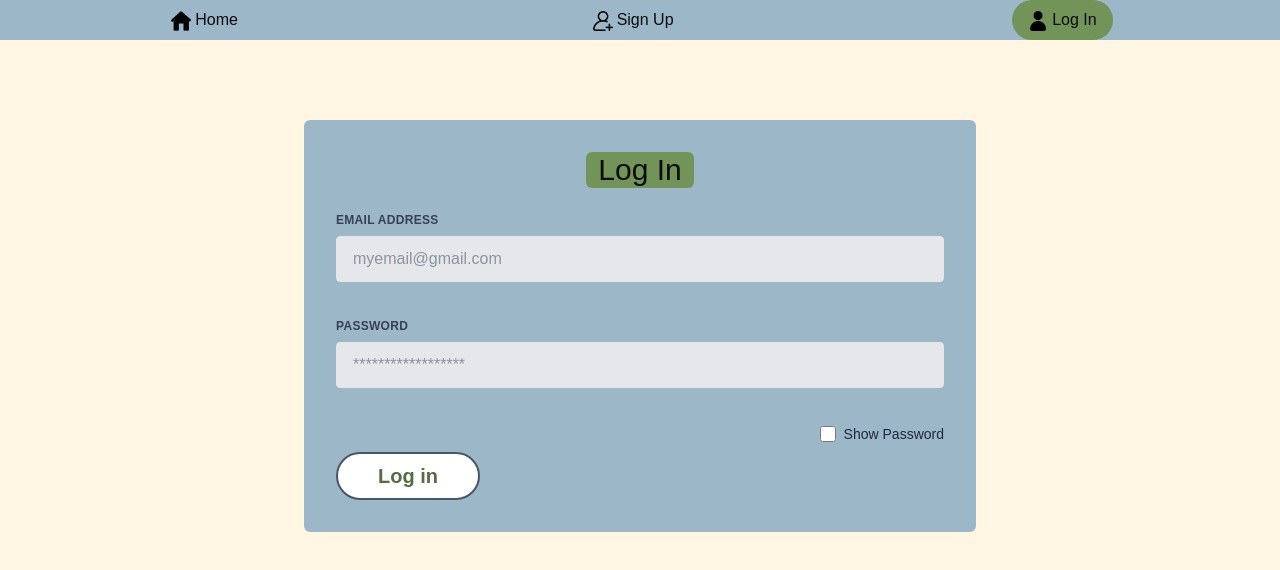
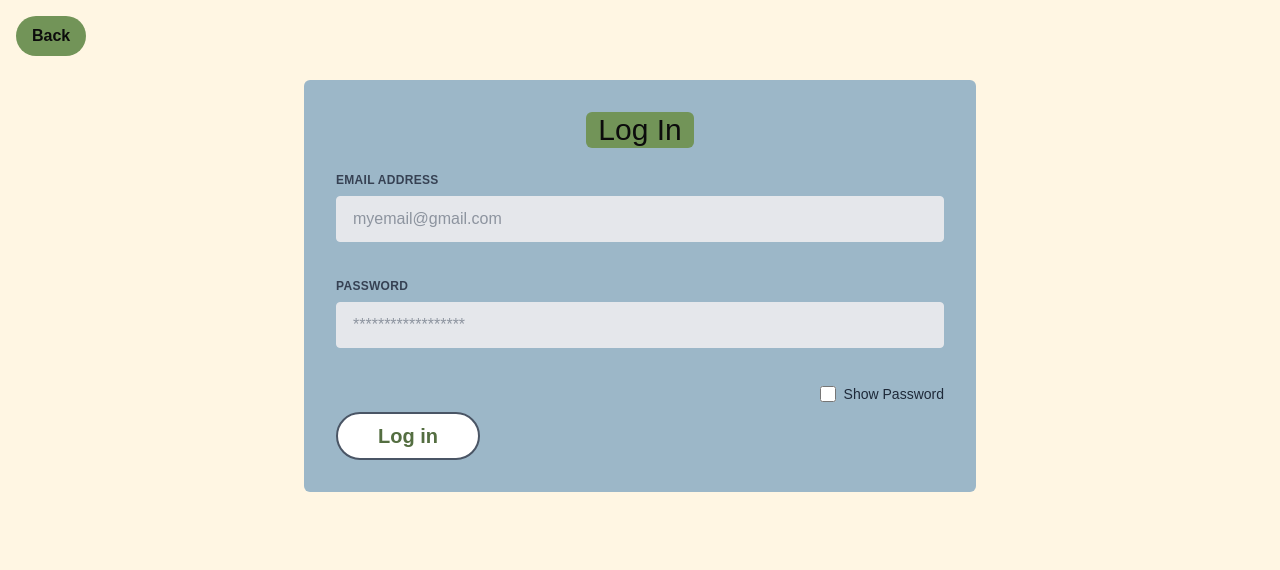
Before and after one commit to Kaytster/SoftwareEngineering-Project, a Next.js app: page /login in a window 1280 px wide. Shown: the top 570 px of the page. Built offline with nearby package versions, Linux system fonts and the light colour scheme.

Commit message:
Updated login to have back button

```diff
--- a/src/app/login/page.tsx
+++ b/src/app/login/page.tsx
@@ -1,10 +1,16 @@
 "use client";
+import { useRouter } from 'next/navigation'
 import { useState } from "react";
 import '../globals.css'
 import Image from 'next/image';
 import LandingNav from '../components/landingNavigation';
 
 export default function LoginPage() {
+  const router = useRouter();
+        const backButton = () => {
+            router.push('/')
+        }
+
   const [email, setEmail] = useState("");
   const [password, setPassword] = useState("");
   const [error, setError] = useState("");
@@ -46,10 +52,9 @@ export default function LoginPage() {
 
   return (
   <main>
-    {/* NAV BAR */}
-    <header>
-        <LandingNav />
-    </header>
+    <button className="absolute top-4 left-4 bg-[#729458] hover:bg-[#B6D99B] text-[#0C0C0C] font-bold py-2 px-4 rounded-full" onClick={backButton}>
+            Back
+    </button>
 
       <div className="flex justify-center mx-auto mt-20">
         <div className="relative mx-auto bg-[#9CB7C8] rounded-md flex flex-col items-center p-8 w-full max-w-2xl">
```
